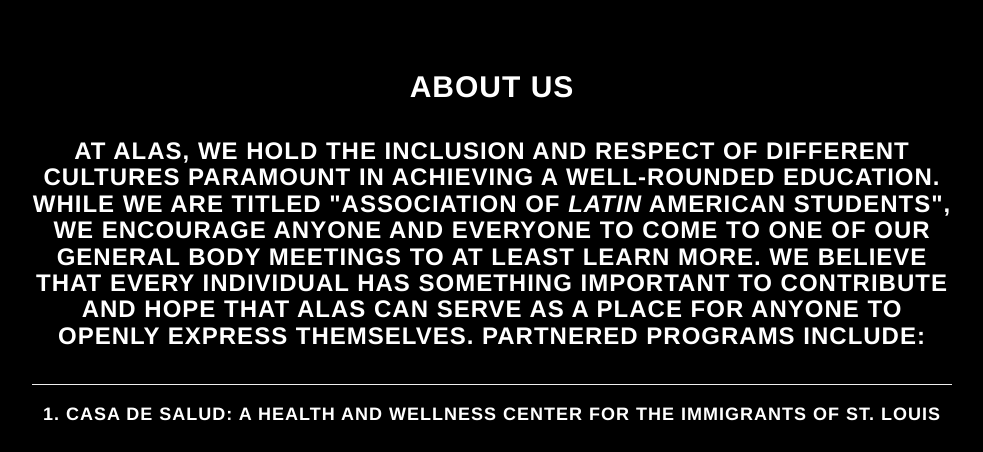
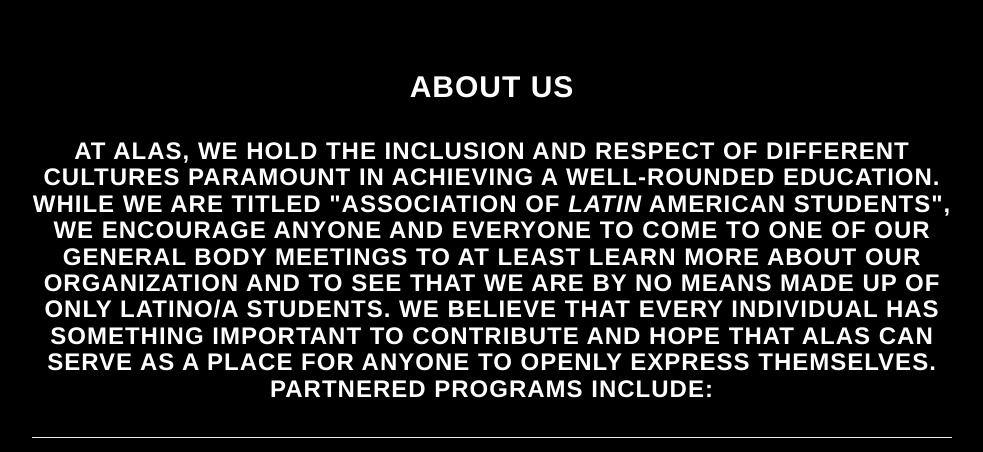
Before and after one commit to ironyv/project2, a plain HTML site: page index.html in a window 1280 px wide. Shown: the part 800-1252 px from the top of the page, without its empty margins (148-1131 px from the left). Drawn offline with nearby package versions, Linux system fonts and the light colour scheme.

Commit message:
Update index.html

```diff
--- a/index.html
+++ b/index.html
@@ -102,7 +102,7 @@
                 <div class="container">
                     <div class="col-lg-10 col-lg-offset-1">
                         <h2>About Us</h2>
-                        <h3>At ALAS, we hold the inclusion and respect of different cultures paramount in achieving a well-rounded education. While we are titled "Association of <i>Latin</i> American Students", we encourage anyone and everyone to come to one of our general body meetings to at least learn more. We believe that every individual has something important to contribute and hope that ALAS can serve as a place for anyone to openly express themselves. Partnered programs include:</h3>
+                        <h3>At ALAS, we hold the inclusion and respect of different cultures paramount in achieving a well-rounded education. While we are titled "Association of <i>Latin</i> American Students", we encourage anyone and everyone to come to one of our general body meetings to at least learn more about our organization and to see that we are by no means made up of only latino/a students. We believe that every individual has something important to contribute and hope that ALAS can serve as a place for anyone to openly express themselves. Partnered programs include:</h3>
                         <hr>
                         <h4>1. Casa De Salud: A health and wellness center for the immigrants of St. Louis</h4>
                         <div class="row">
```
